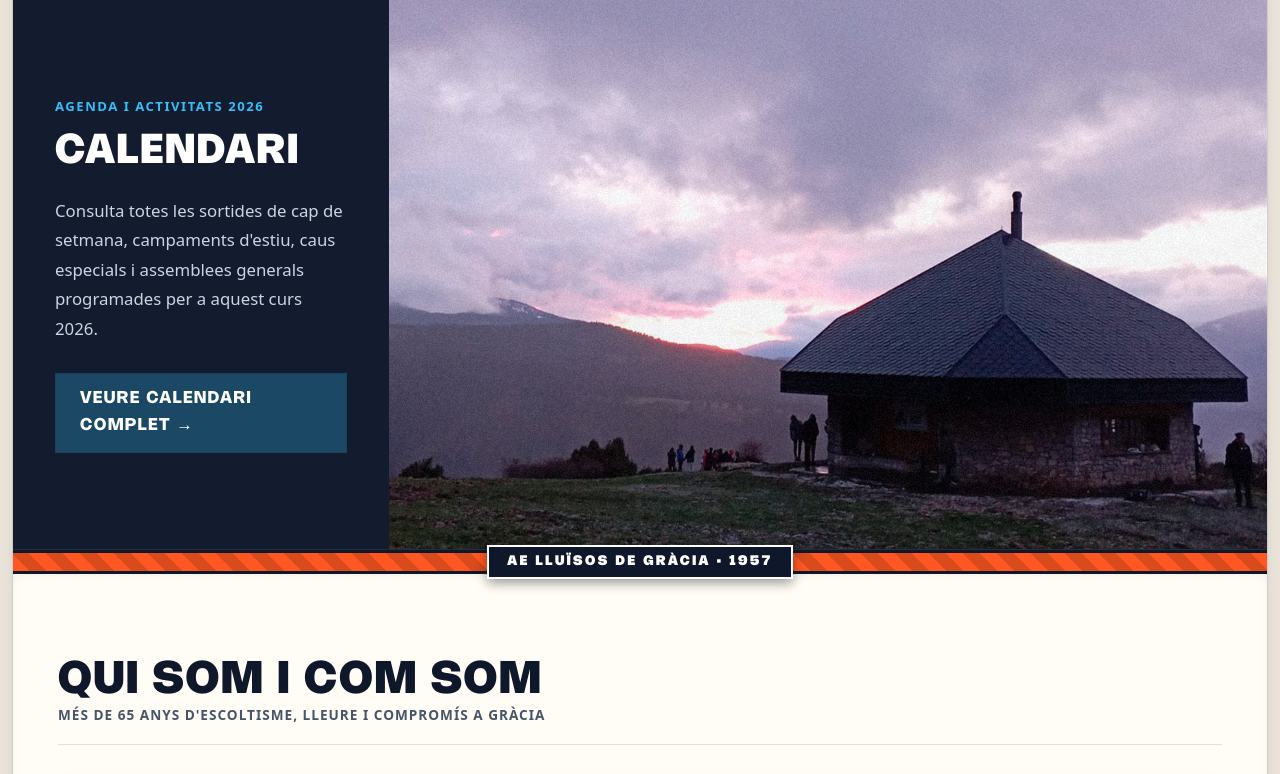
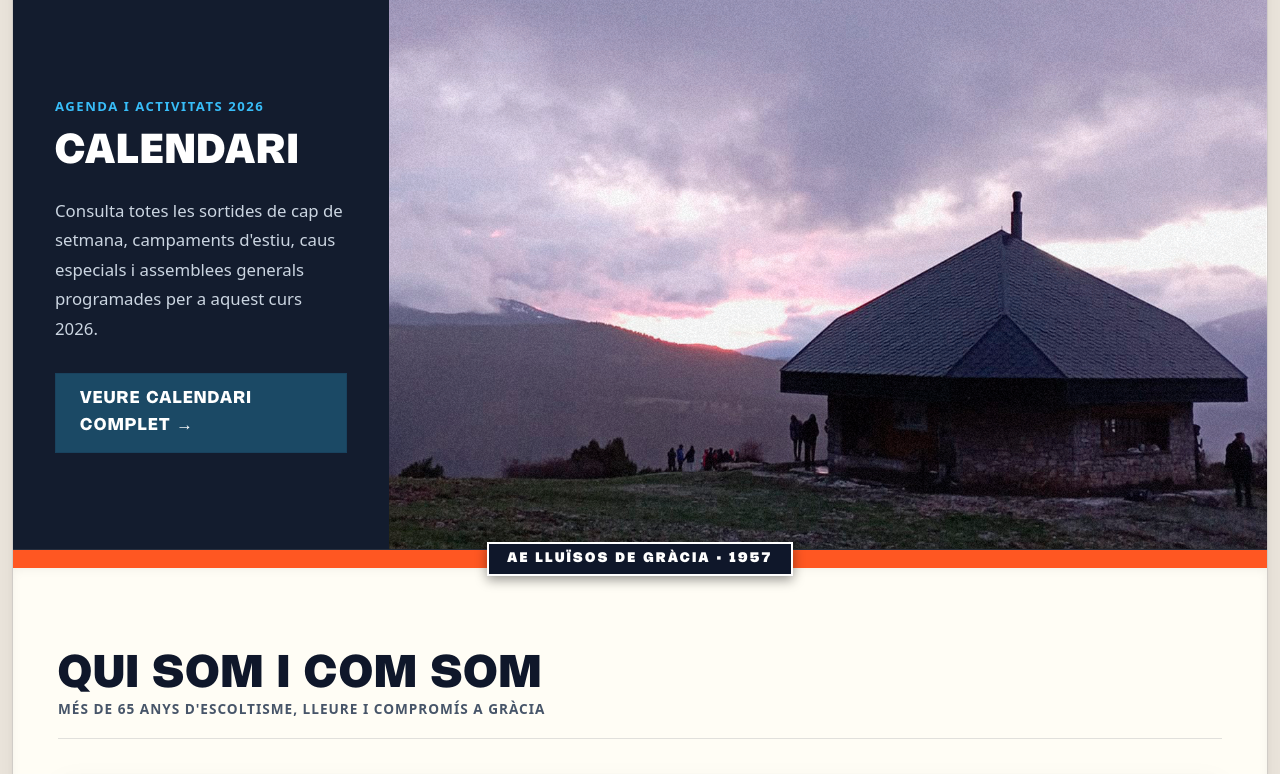
Before and after one commit to danicasjau/LLuisosWeb, a Flask app: page / in a window 1280 px wide. Shown: the part 3124-3898 px from the top of the page. Run offline with Flask 3, Linux system fonts and the light colour scheme.

Commit message:
fix: adjust height and remove borders from section divider bar

```diff
--- a/static/css/style.css
+++ b/static/css/style.css
@@ -2088,15 +2088,9 @@ body:not(:has(.hero-poster-container)) .topbar-apartats-nav {
 /* Decorative Section Separator Strips & Lines */
 .section-divider-bar {
   width: 100%;
-  height: 24px;
+  height: 18px;
   background-color: var(--retro-orange);
-  background-image: repeating-linear-gradient(45deg,
-      transparent,
-      transparent 12px,
-      rgba(0, 0, 0, 0.15) 12px,
-      rgba(0, 0, 0, 0.15) 24px);
-  border-top: 3px solid var(--ink-black);
-  border-bottom: 3px solid var(--ink-black);
+  border: none;
   display: flex;
   align-items: center;
   justify-content: center;
```
